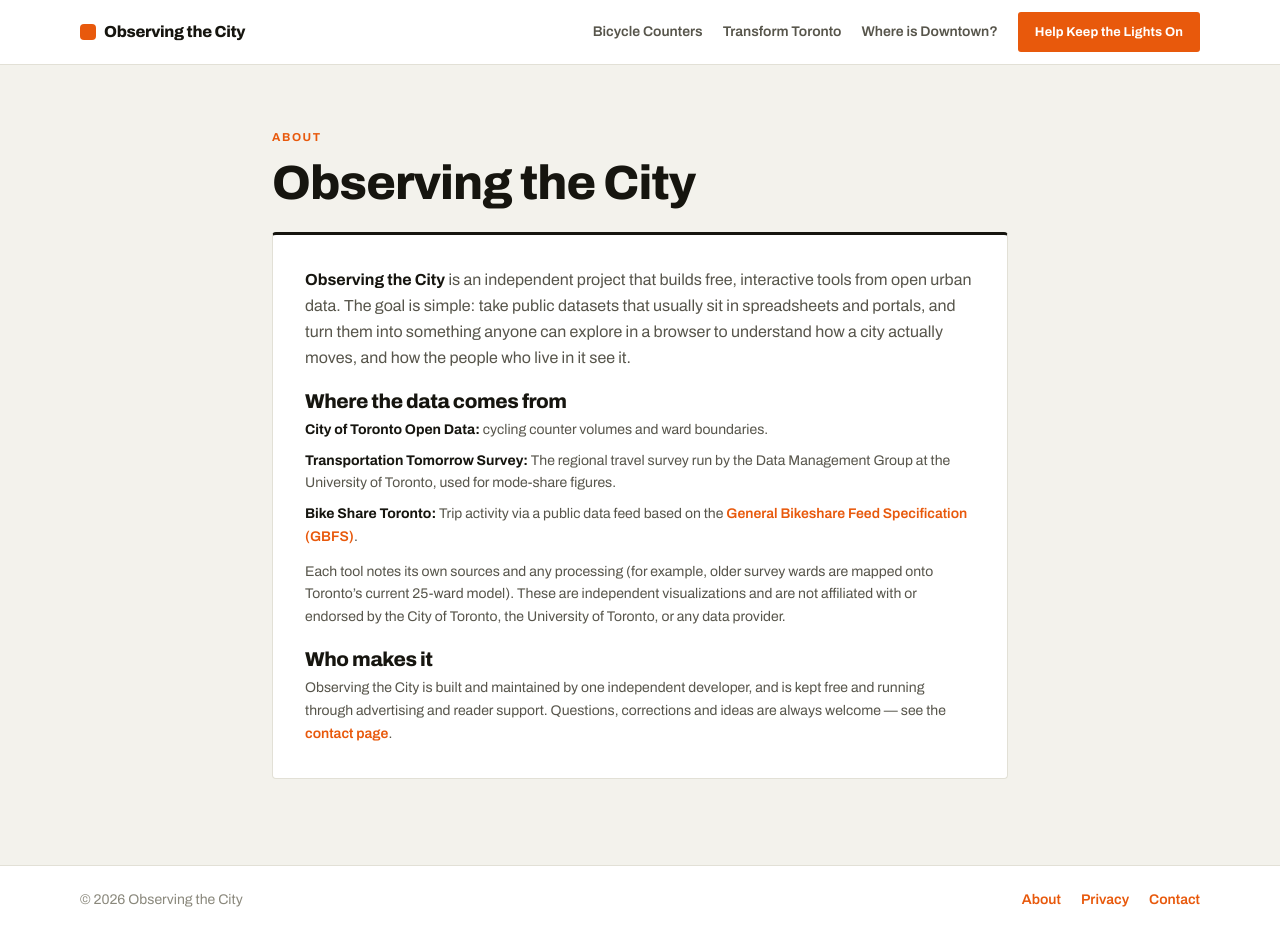
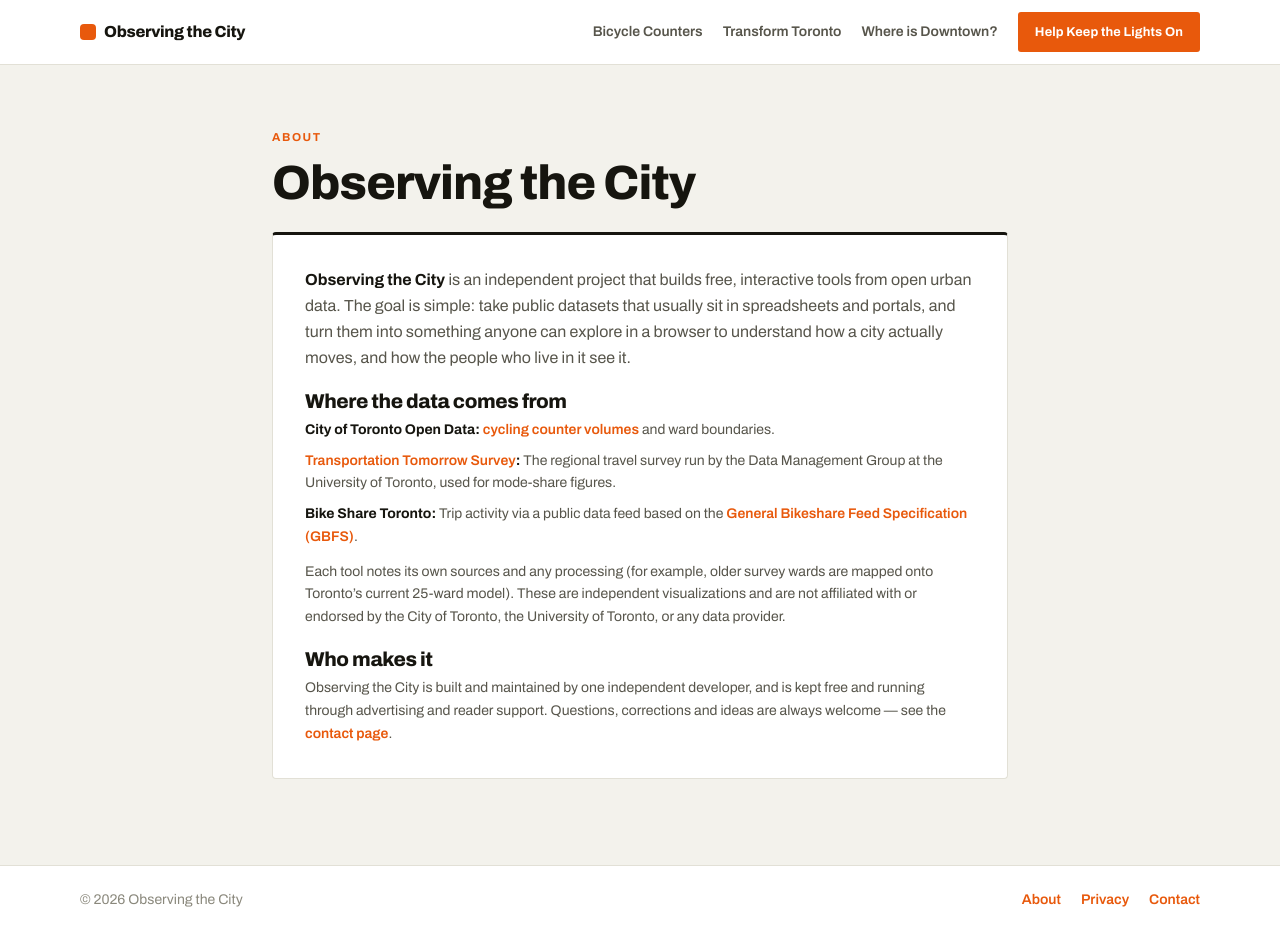
Before and after one commit to IsaacBerman/toronto-bike-counters, a Next.js app: page /about in a window 1280 px wide. Built offline with nearby package versions, Linux system fonts and the light colour scheme.

Commit message:
add about page

```diff
--- a/app/about/page.js
+++ b/app/about/page.js
@@ -30,12 +30,30 @@ export default function AboutPage() {
               </h2>
               <ul className="space-y-2 text-sm leading-relaxed">
                 <li>
-                  <b style={{ color: 'var(--ink)' }}>City of Toronto Open Data:</b> cycling counter
-                  volumes and ward boundaries.
+                  <b style={{ color: 'var(--ink)' }}>City of Toronto Open Data:</b>{' '}
+                  <a
+                    href="https://open.toronto.ca/dataset/permanent-bicycle-counters/"
+                    target="_blank"
+                    rel="noopener noreferrer"
+                    className="dd-link-accent"
+                  >
+                    cycling counter volumes
+                  </a>{' '}
+                  and ward boundaries.
                 </li>
                 <li>
-                  <b style={{ color: 'var(--ink)' }}>Transportation Tomorrow Survey:</b> The
-                  regional travel survey run by the Data Management Group at the University of
+                  <b style={{ color: 'var(--ink)' }}>
+                    <a
+                      href="http://www.transportationtomorrow.on.ca/"
+                      target="_blank"
+                      rel="noopener noreferrer"
+                      className="dd-link-accent"
+                    >
+                      Transportation Tomorrow Survey
+                    </a>
+                    :
+                  </b>{' '}
+                  The regional travel survey run by the Data Management Group at the University of
                   Toronto, used for mode-share figures.
                 </li>
                 <li>
```
